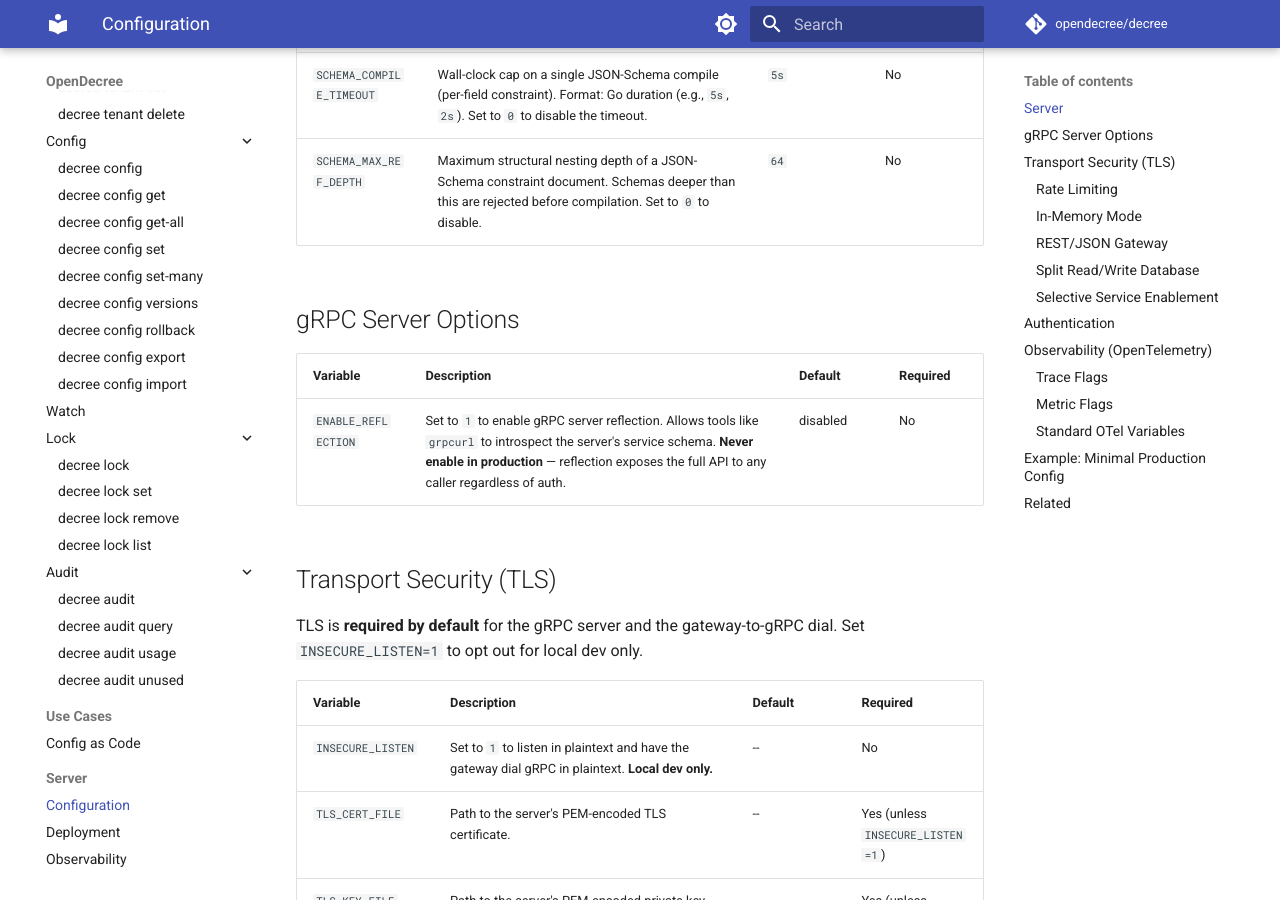
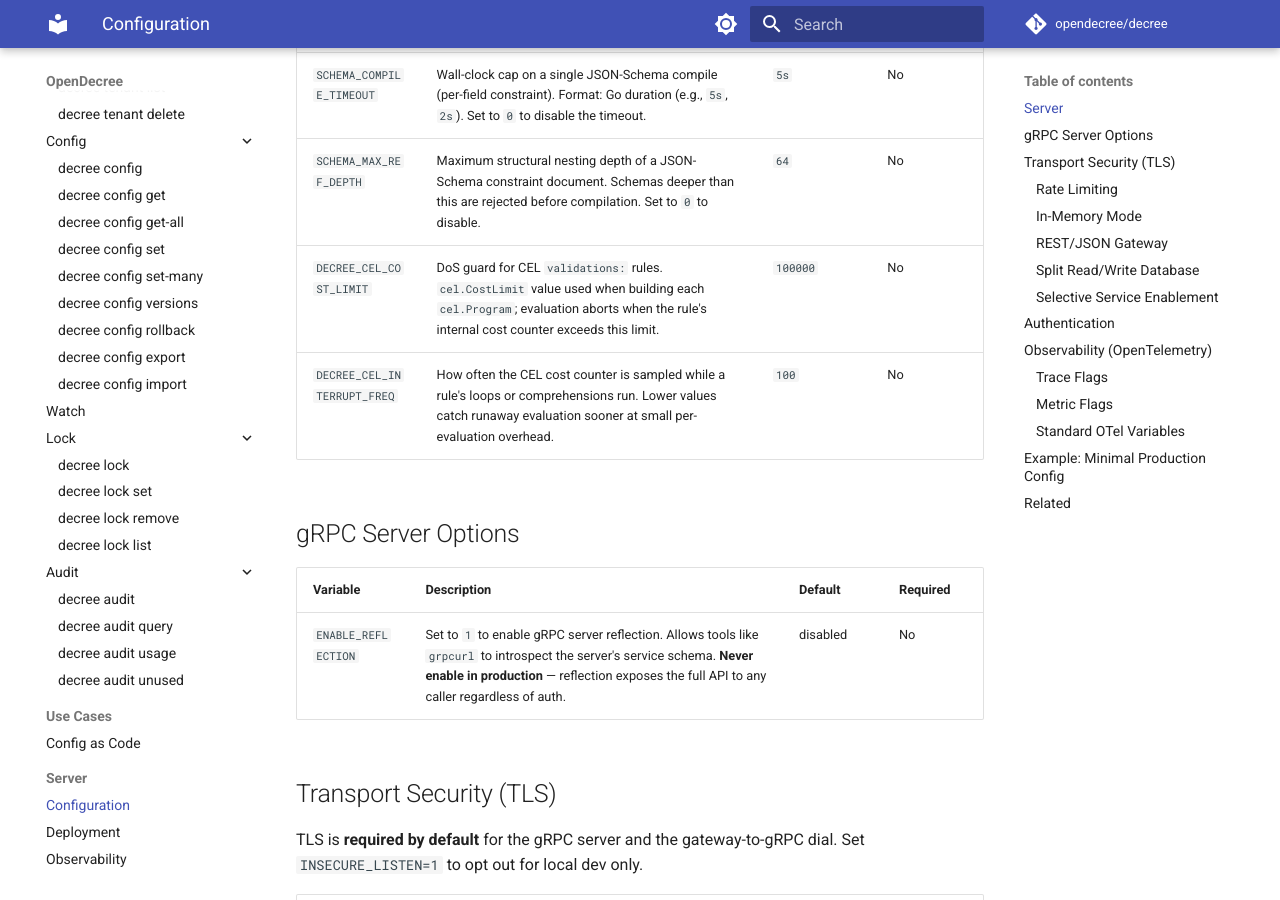
Before and after one commit to opendecree/decree, an MkDocs documentation site: the page built from docs/server/configuration.md, in a window 1280 px wide and 900 px high, scrolled down 1397 px. Built offline with MkDocs 1.6.1 and Material for MkDocs 9.7.7, drawn with Linux system fonts in a browser that asks for light colours; comment, search, counter and statistics services are not loaded.

Commit message:
docs: document DECREE_CEL_COST_LIMIT and DECREE_CEL_INTERRUPT_FREQ
These two env vars are introduced by the CEL compile pass so the
server operator can tune the DoS guard around CEL program evaluation.

Refs #372.

Co-Authored-By: Claude <noreply@anthropic.com>

```diff
--- a/docs/server/configuration.md
+++ b/docs/server/configuration.md
@@ -22,6 +22,8 @@ OpenDecree is configured entirely through environment variables. No config files
 | `SCHEMA_MAX_DOC_BYTES` | Maximum serialized YAML document size accepted by `ImportSchema`, in bytes. Requests above this return `InvalidArgument`. Set to `0` to disable. | `5242880` (5 MiB) | No |
 | `SCHEMA_COMPILE_TIMEOUT` | Wall-clock cap on a single JSON-Schema compile (per-field constraint). Format: Go duration (e.g., `5s`, `2s`). Set to `0` to disable the timeout. | `5s` | No |
 | `SCHEMA_MAX_REF_DEPTH` | Maximum structural nesting depth of a JSON-Schema constraint document. Schemas deeper than this are rejected before compilation. Set to `0` to disable. | `64` | No |
+| `DECREE_CEL_COST_LIMIT` | DoS guard for CEL `validations:` rules. `cel.CostLimit` value used when building each `cel.Program`; evaluation aborts when the rule's internal cost counter exceeds this limit. | `100000` | No |
+| `DECREE_CEL_INTERRUPT_FREQ` | How often the CEL cost counter is sampled while a rule's loops or comprehensions run. Lower values catch runaway evaluation sooner at small per-evaluation overhead. | `100` | No |
 
 ## gRPC Server Options
 
```
